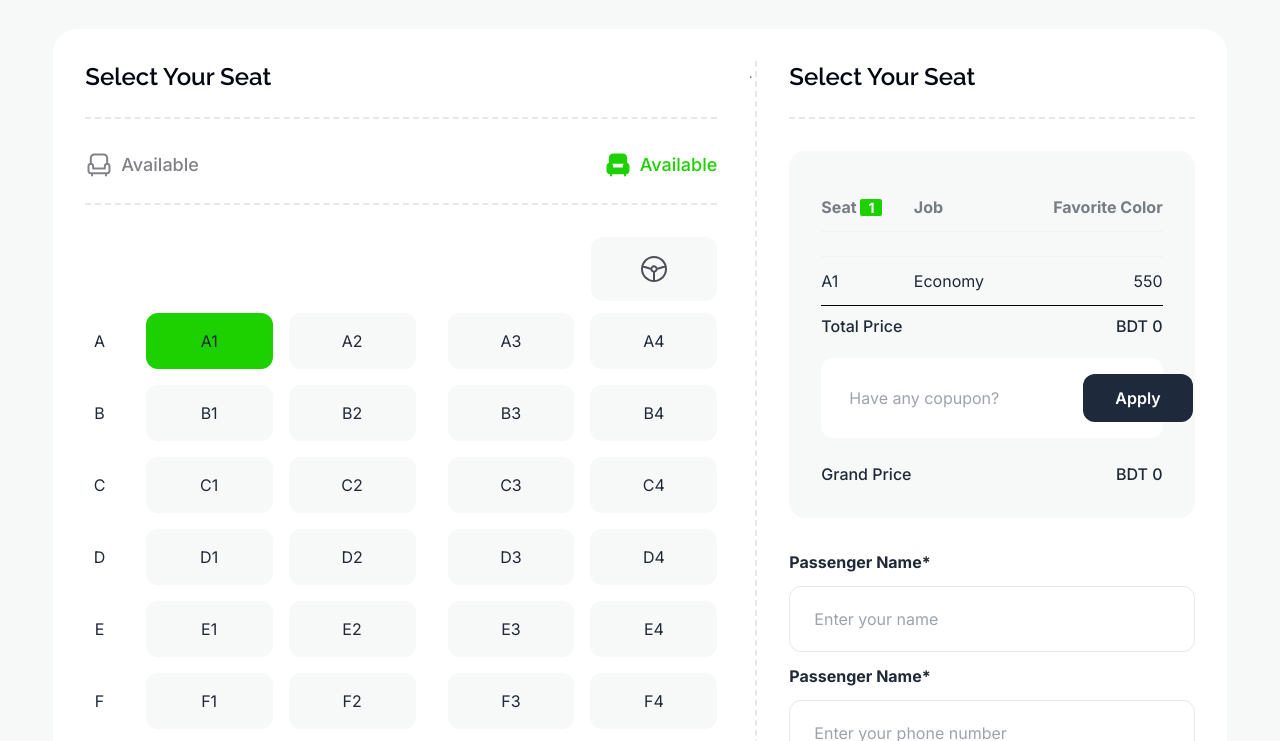
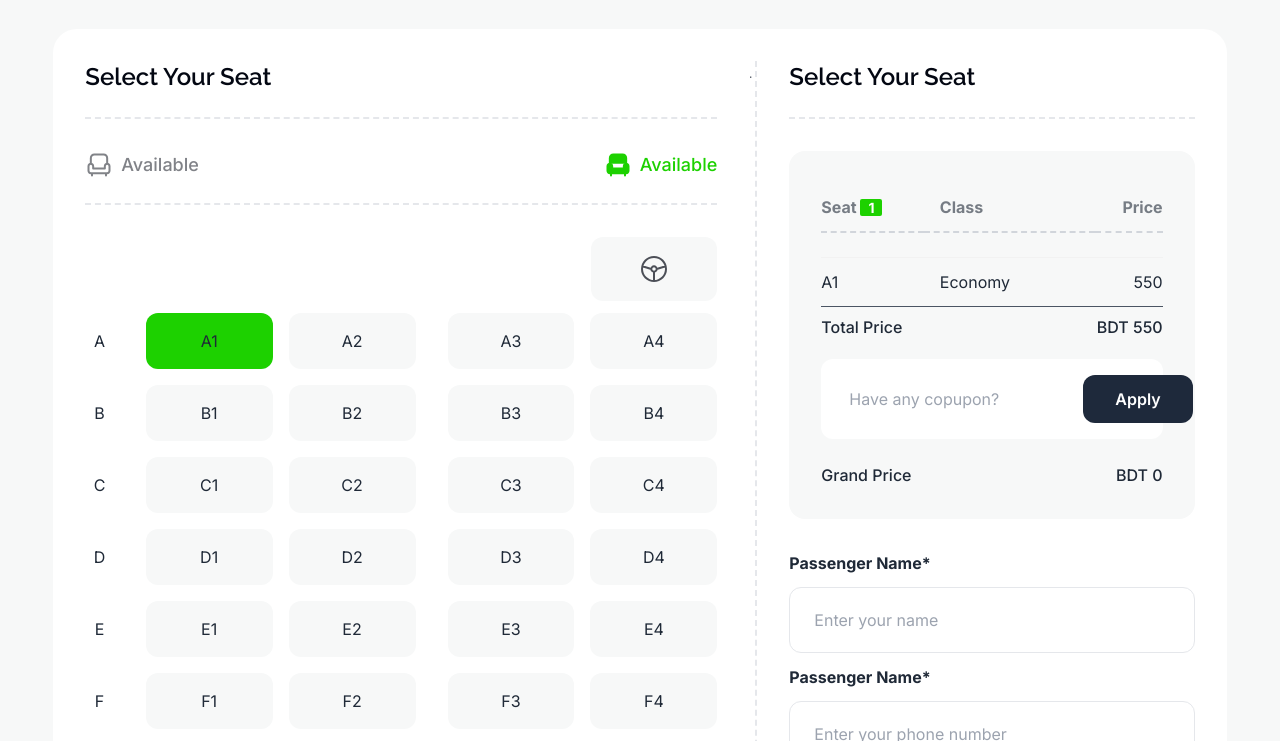
Before and after one commit to AbdullahAlMaksud/b9-a5, a plain HTML site: page index.html in a window 1280 px wide. Both pictures are taken after a click on the button "A1". Shown: the part 2132-2873 px from the top of the page. Drawn offline with nearby package versions, Linux system fonts and the light colour scheme.

Commit message:
ticket Display Added

```diff
--- a/index.html
+++ b/index.html
@@ -390,11 +390,11 @@
                 <table class="table text-base">
                   <!-- head -->
                   <thead>
-                    <tr class="text-base">
+                    <tr class="text-base border-b-2 border-gray-300 border-dashed">
                       <th class="px-0">Seat <span id="seat-count-indicator"
                           class="text-sm bg-themecolor px-2 rounded-sm text-white">0</span></th>
-                      <th>Job</th>
-                      <th class="text-right px-0">Favorite Color</th>
+                      <th>Class</th>
+                      <th class="text-right px-0">Price</th>
                     </tr>
                   </thead>
                   <tbody id="price-display">
@@ -410,9 +410,9 @@
 
               <!-- Price -->
               <div
-                class="flex justify-between border-t-[1px] border-black pt-2 font-medium text-base">
+                class="flex justify-between border-t-[1px] border-gray-600 pt-2 font-medium text-base">
                 <p>Total Price</p>
-                <p>BDT <span>0</span></p>
+                <p>BDT <span id="total-price">0</span></p>
               </div>
 
               <!-- Coupon and button -->
--- a/js/script.js
+++ b/js/script.js
@@ -4,8 +4,8 @@ let seatCount = parseInt(document.getElementById('seat-count-indicator').innerTe
 let seatRemain = parseInt(document.getElementById('remaining-seat').innerText);
 const ticketPrice = parseInt(document.getElementById('ticket-price').innerText)
 
-for (const seat of seats){
-    seat.addEventListener('click', function(e){
+for (const seat of seats) {
+    seat.addEventListener('click', function (e) {
         console.log('Bhai AMi Assi')
         seatCount++;
         setInnerText('seat-count-indicator', seatCount);
@@ -19,19 +19,22 @@ for (const seat of seats){
 
         const ticketDisplayElement = document.createElement('tr');
         const ticketDisplay = document.getElementById('price-display');
-        ticketDisplayElement.innerHTML = `<tr class="">
+        ticketDisplayElement.innerHTML = `<tr class="border-b-2 border-black">
         <td class="px-0">${seatNumber}</td>
         <td>Economy</td>
-        <td class="text-right px-0">${ticketPrice}</td>
+        <td class="text-right px-0" class="selected-price">${ticketPrice}</td>
       </tr>`
+        ticketDisplay.appendChild(ticketDisplayElement);
 
-      ticketDisplay.appendChild(ticketDisplayElement);
+        let totalPrice = parseInt(document.getElementById('total-price').innerText);
+        totalPrice += ticketPrice;
+        document.getElementById('total-price').innerText = totalPrice;
     })
 }
 
 
 //Utility Function
-function setInnerText(idName, value){
+function setInnerText(idName, value) {
     const newElement = document.getElementById(idName);
     newElement.innerText = value;
 }
```
